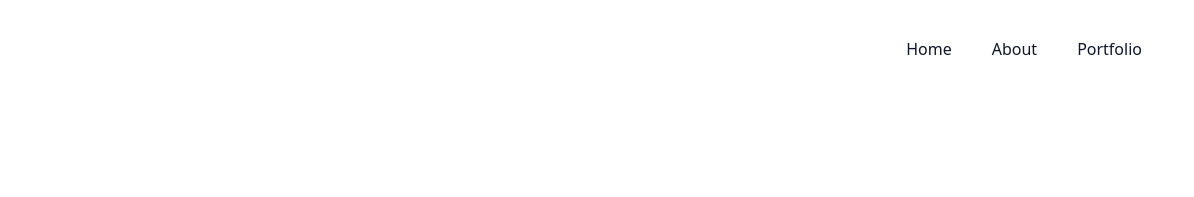
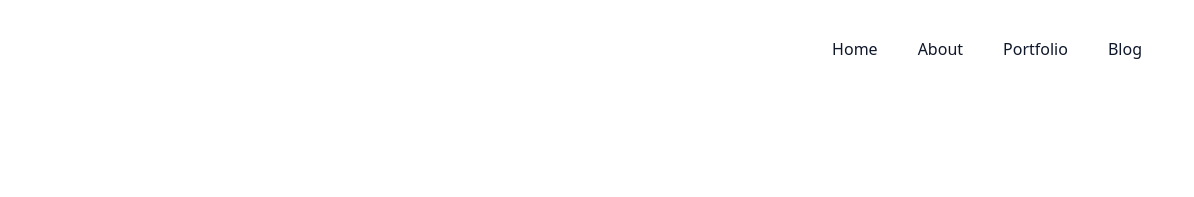
Before and after one commit to pienapin/tailwind-portfolio-web, a website: page index.html in a window 1280 px wide. Shown: the top 197 px of the page, 86-1280 px from the left. Drawn offline with Linux system fonts and the light colour scheme.

Commit message:
update: add blog to the menu

```diff
--- a/index.html
+++ b/index.html
@@ -36,6 +36,9 @@
 							</li>
 							<li class="group">
 								<a href="#portfolio" class="text-base text-dark py-2 mx-5 flex group-hover:text-slate-300">Portfolio</a>
+							</li>
+							<li class="group">
+								<a href="https://notes.pien.my.id" class="text-base text-dark py-2 mx-5 flex group-hover:text-slate-300">Blog</a>
 							</li>
 						</ul>
 					</nav>
```
